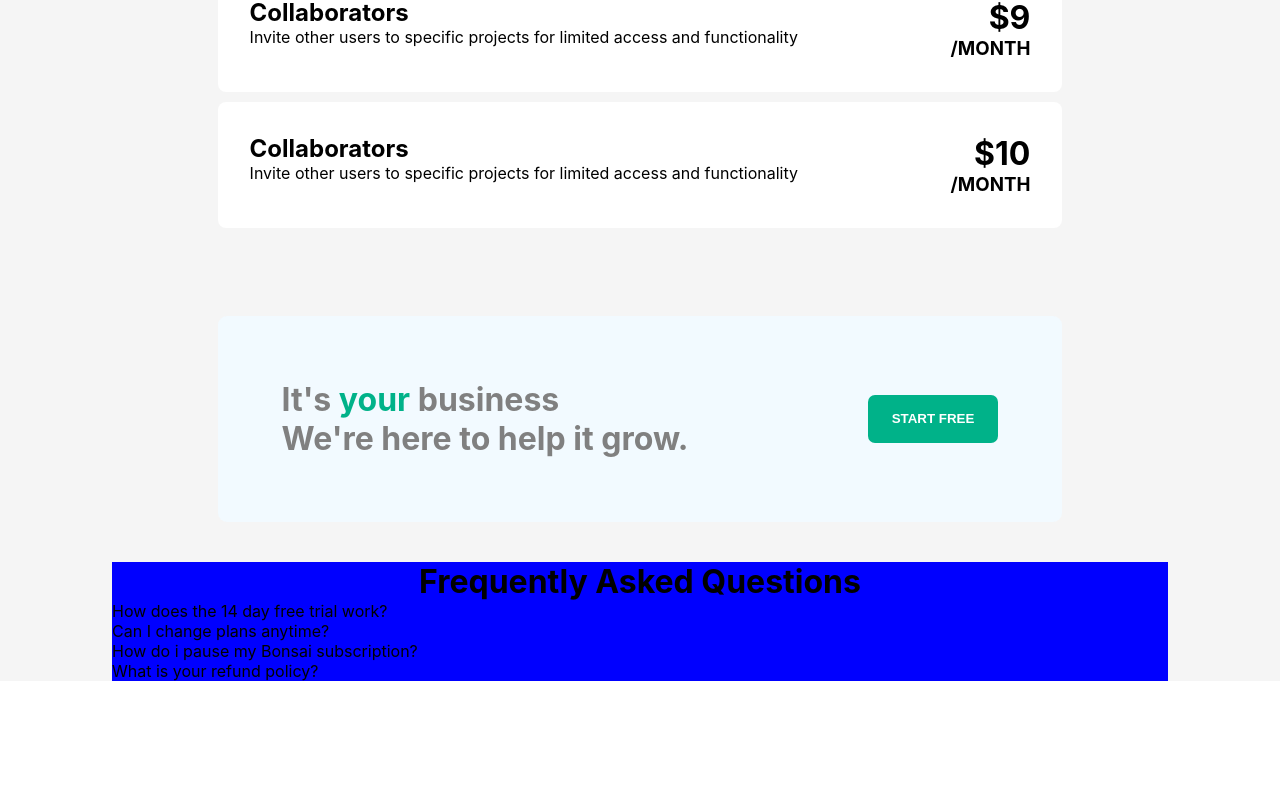
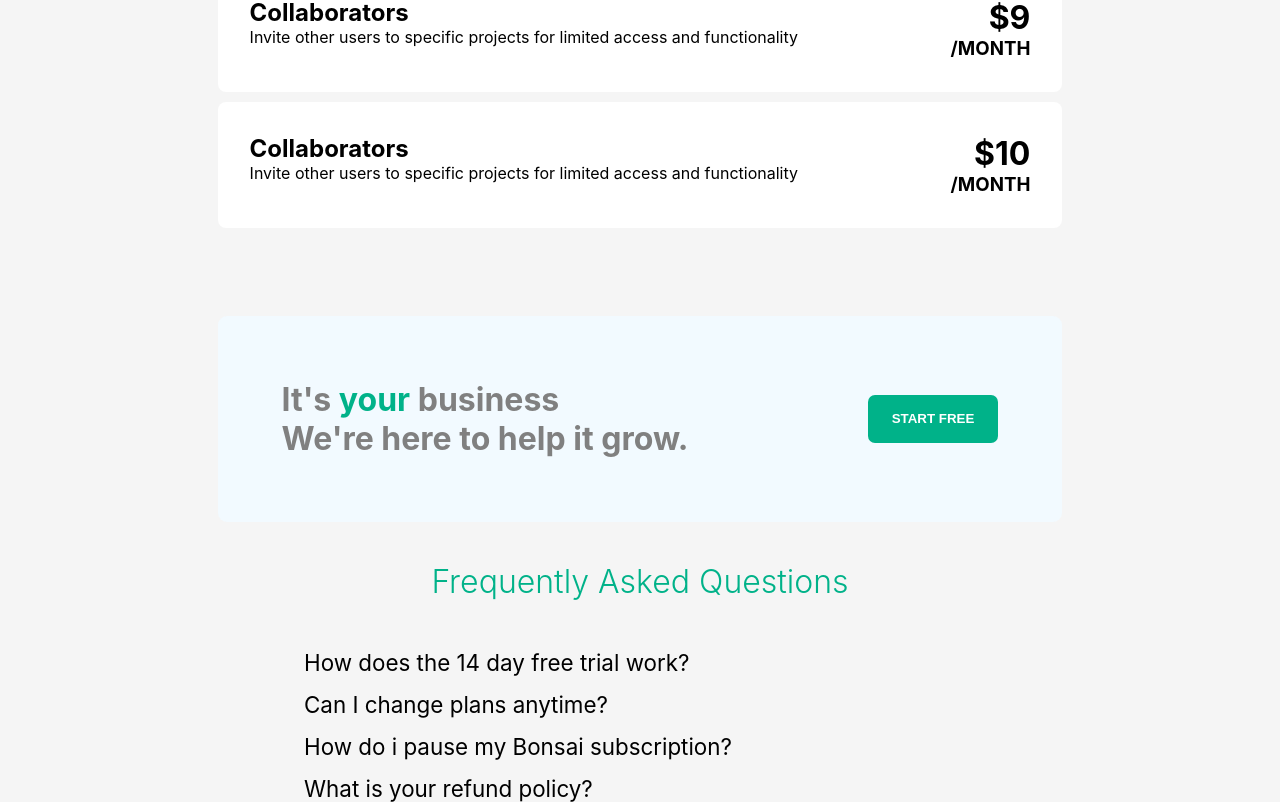
Before and after one commit to Tduncan14/bonsai, a React (Create React App) app: page / in a window 1280 px wide. Shown: the part 1236-2038 px from the top of the page. Before the commit the page ends 1917 px from the top, so only its background shows below. Built offline with nearby package versions, Linux system fonts and the light colour scheme.

Commit message:
keep moving forward

```diff
--- a/src/Components/MidSection/Mid.css
+++ b/src/Components/MidSection/Mid.css
@@ -133,10 +133,22 @@
     display: flex;
     flex-direction: column;
     justify-content: center;
-    background: blue;
     margin-top: 2.5rem;
 }
 
 .ask {
     align-self: center;
+    color: #00b289;
+    font-weight: 300;
+
 }
+
+.policyask {
+    padding-left: 12rem;
+    display: flex;
+    flex-direction: column;
+    gap: 15px;
+    font-weight: 400;
+    font-size: 1.4rem;
+    margin-top: 3rem;
+}
```
